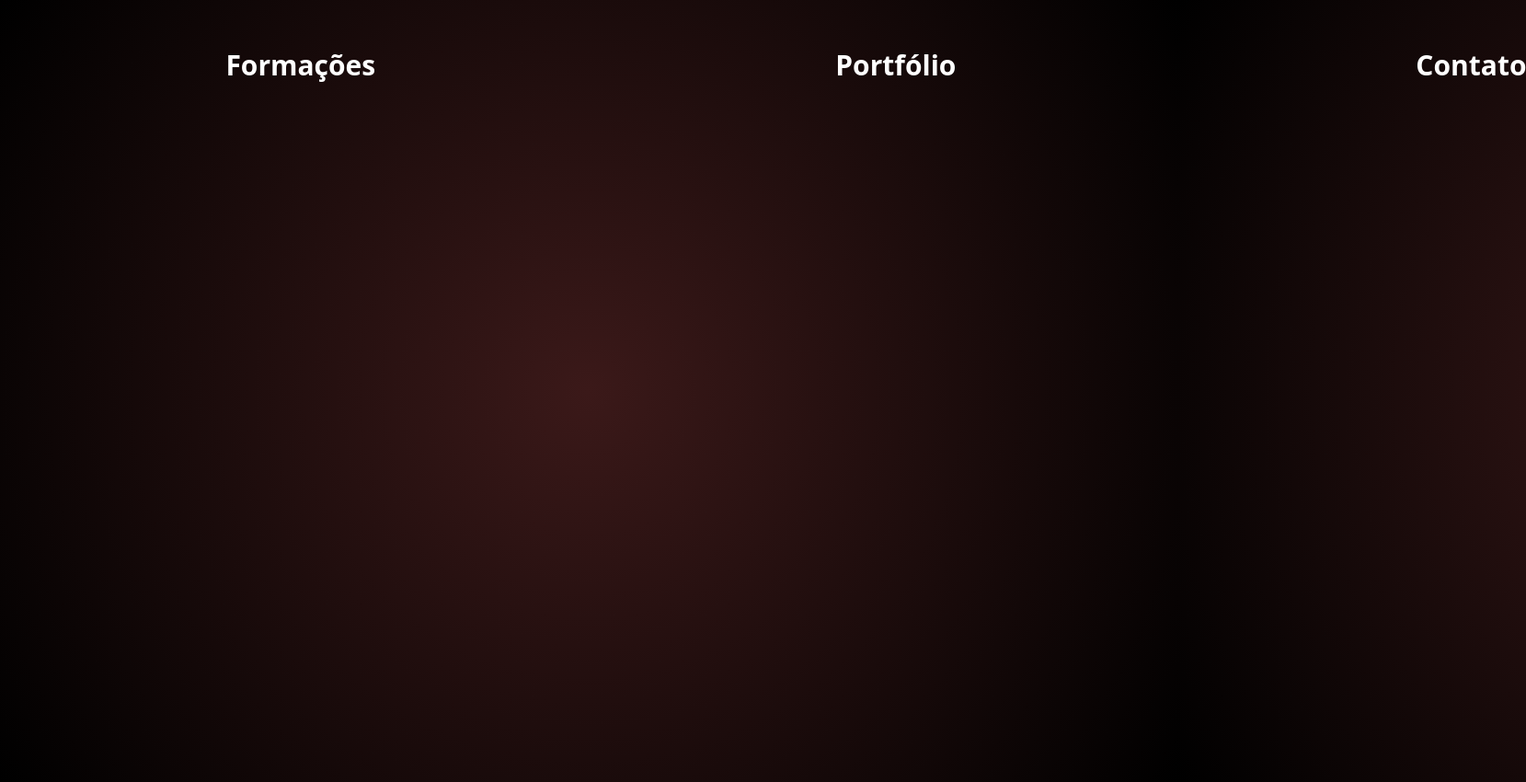
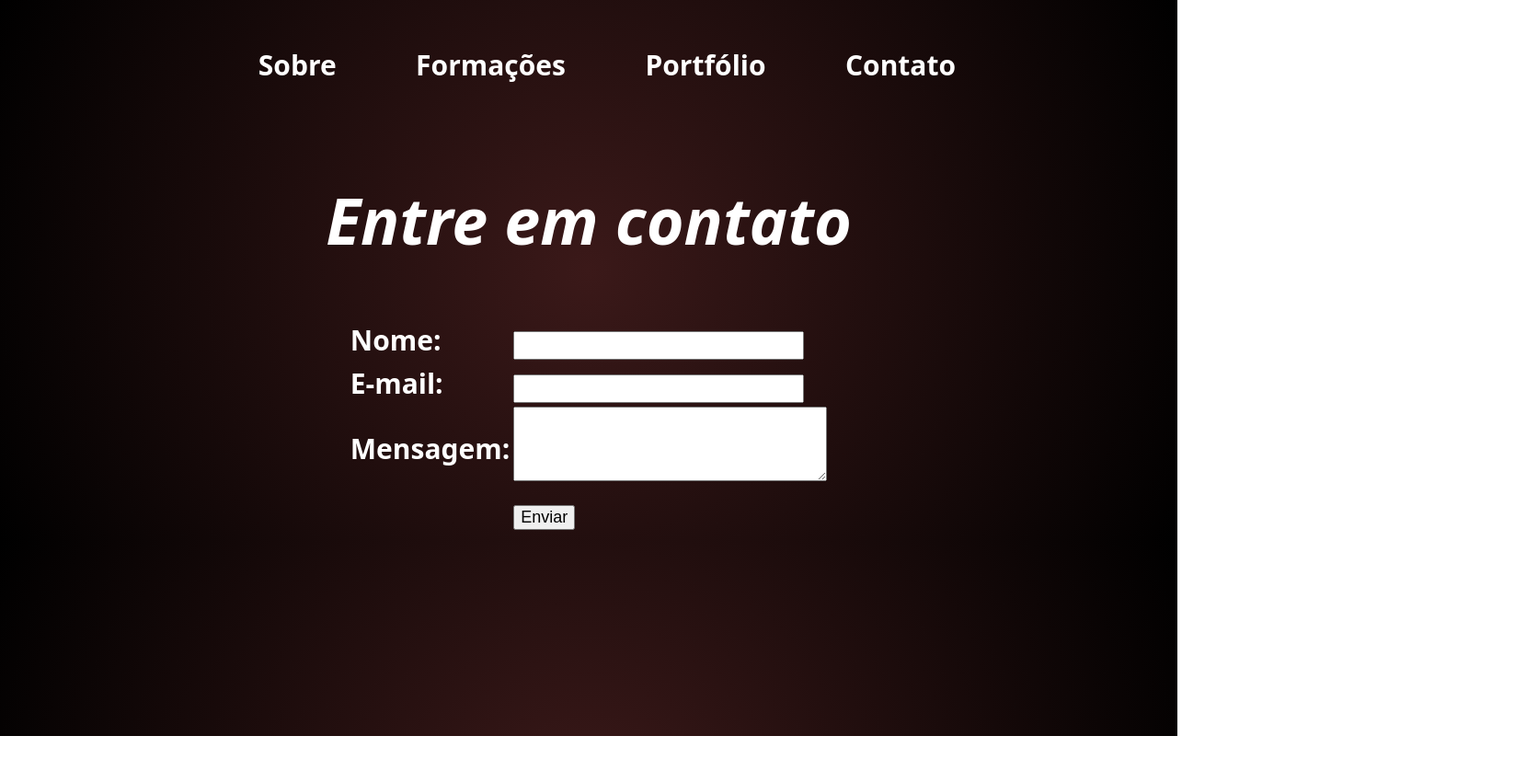
Before and after one commit to l3osp/Portfolio, a plain HTML site: page contato.html in a window 1280 px wide. Shown: the whole page at 92% size, 1659 px wide, since content can reach past the window. After the commit the page ends 800 px from the top, so only its background shows below. Drawn offline with Linux system fonts and the light colour scheme.

Commit message:
Add files via upload

```diff
--- a/contato.html
+++ b/contato.html
@@ -20,6 +20,31 @@
 
     <section>
 
+        <h1>Entre em contato</h1>
+
+        <table>
+
+            <tr>
+                <th><label for="nome">Nome:</label></th>
+                <td><input class="tamanho" type="text" name="name"></td>
+            </tr>
+
+            <tr>
+                <th><label for="email">E-mail:</label></th>
+                <td><input class="tamanho" type="email" name="email"></td>
+            </tr>
+
+            <tr>
+                <th><label for="msg">Mensagem:</label></th>
+                <td><textarea name="msg" rows="5" cols="40"></textarea></td>
+            </tr>
+
+            <tr>
+                <td></td>
+                <td><button>Enviar</button></td>
+
+        </table>
+
     </section>
 
 </body>
--- a/style.css
+++ b/style.css
@@ -1,16 +1,16 @@
 nav{
+    margin-left: 15%;
+    margin-right: 15%;
     margin-top: 50px;
     font-family: system-ui, -apple-system, BlinkMacSystemFont, 'Segoe UI', Roboto, Oxygen, Ubuntu, Cantarell, 'Open Sans', 'Helvetica Neue', sans-serif;
 }
 
 body{
     background: radial-gradient(circle, rgb(59, 25, 25), rgb(0, 0, 0));
-    height: 100vh;
-    margin: 0;
     text-align: center;
     color: white;
     font-family: system-ui, -apple-system, BlinkMacSystemFont, 'Segoe UI', Roboto, Oxygen, Ubuntu, Cantarell, 'Open Sans', 'Helvetica Neue', sans-serif;
-
+    font-weight: bold;
 }
 
 h1{
@@ -32,17 +32,13 @@ p{
 }
 
 #github{
-    width: 250px;;
+    width: 500px;;
     margin: auto;
     display: block;
     filter: invert();
     margin-top: 70px;
     border: none;
-}
-
-ul{
-    margin-left: 15%;
-    margin-right: 15%;
+    cursor: pointer;
 }
 
 .menu {
@@ -52,7 +48,7 @@ ul{
 }
 
 .menu li {
-    margin: 0 250px;
+    margin: auto;
 }
 
 .menu a {
@@ -62,15 +58,37 @@ ul{
     font-weight: bold; /* Negrito */
 }
 
-
 .menu a:hover {
     color: #00ff80; /* Cor do texto ao passar o mouse */
 }
 
 section{
-    margin-top: 200px;
+    margin-top: 100px;
 }
 
 .titulo{
     text-decoration: underline;
 }
+
+table{
+    text-align: left;
+    margin-left: 15%;
+    margin-right: 15%;
+    margin: auto;
+    font-size: 30px;
+}
+
+button{
+    font-size: large;
+}
+
+
+button:hover{
+    background-color: #00ff80;
+    cursor: pointer;
+}
+
+.tamanho{
+    padding: 6px;
+    width: 300px;
+}
```
Also changed, not shown: index.html (+1 -1 lines), portfolio.html (+1 -1 lines).
